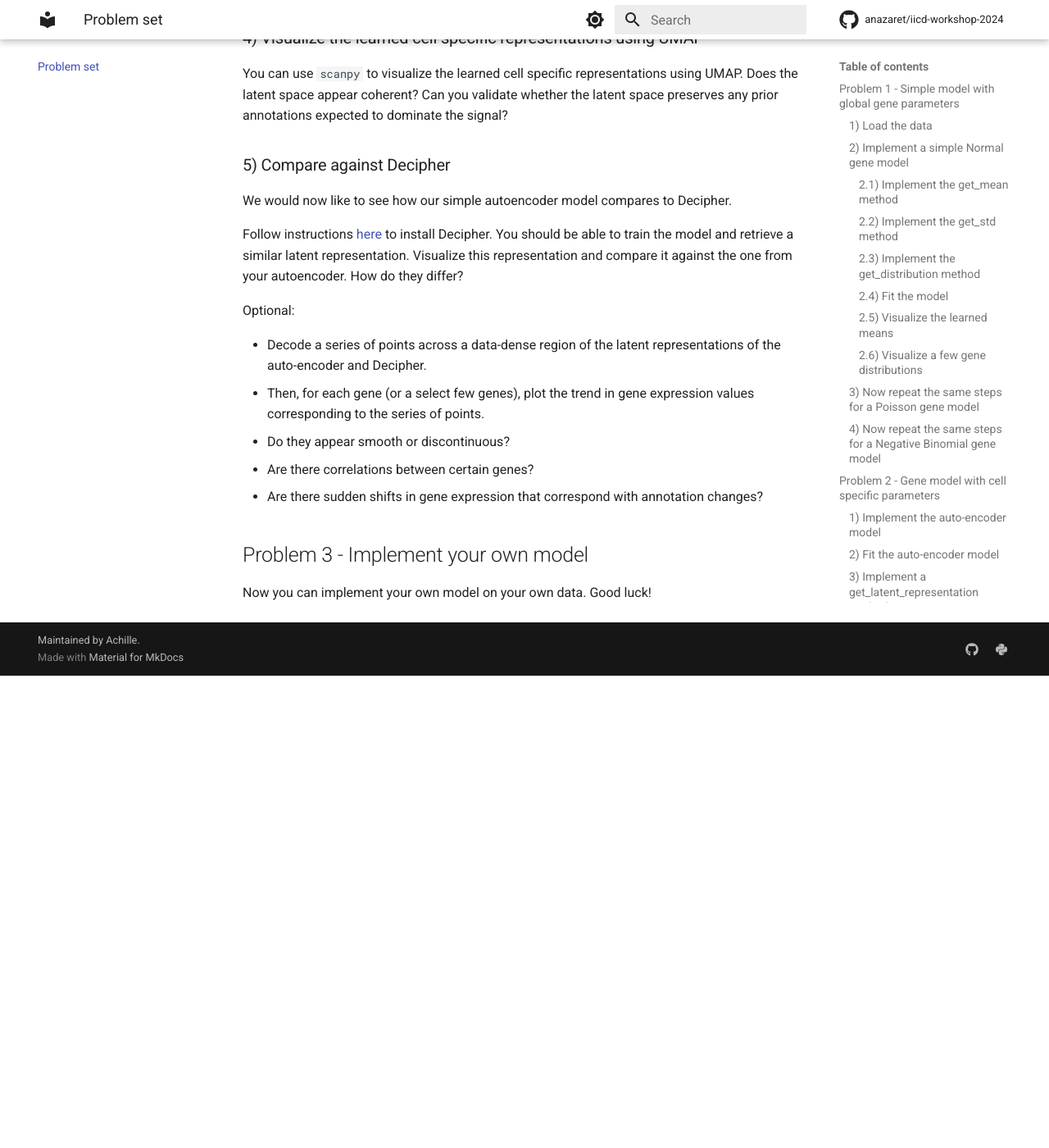
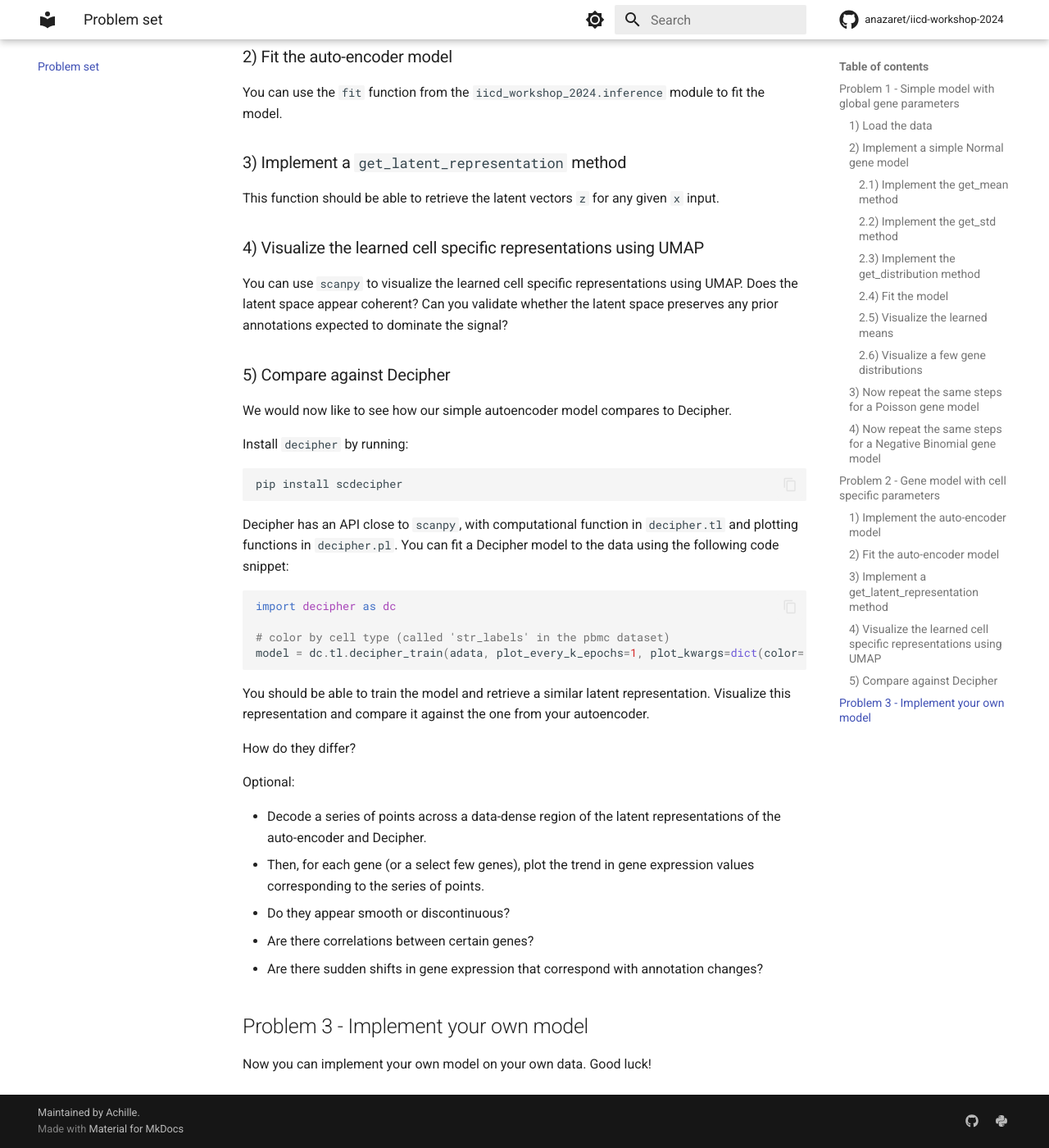
Before and after one commit to ANazaret/iicd-workshop-2024, an MkDocs documentation site: the page built from docs/problem_set.md, in a window 1280 px wide and 1400 px high, scrolled down 5029 px. Shown: the whole window at 82% size. Built offline with MkDocs 1.6.1 and Material for MkDocs 9.7.7, drawn with Linux system fonts in a browser that asks for light colours; comment, search, counter and statistics services are not loaded; before the commit the page ends 5853 px from its top, so only the background shows below that; some of the changed text lies outside the part shown.

````diff
--- a/docs/problem_set.md
+++ b/docs/problem_set.md
@@ -5,10 +5,23 @@
 
 In this problem set, we explore probabilistic modeling on scRNA-sequencing data.
 
+We recommend starting a new conda environment for this problem set.
+```bash
+
+conda create -n iicd-workshop python=3.11
+conda activate iicd-workshop
+```
+
 Before starting, make sure the `iicd-workshop-2024` package is installed.
 ```bash
 pip install iicd-workshop-2024
 ```
+
+As well as other dependencies:
+```bash
+pip install scvi-tools torch scanpy seaborn matplotlib
+```
+
 
 ## Problem 1 - Simple model with global gene parameters
 
@@ -63,8 +76,10 @@
 ```
 
 #### 2.1) Implement the `get_mean` method
+Look at the documentation for the [get_mean](references.md#iicd_workshop_2024.gene_model.BaseGeneModel.get_mean) method.
 
 #### 2.2) Implement the `get_std` method
+
 
 #### 2.3) Implement the `get_distribution` method
 
@@ -213,9 +228,24 @@
 ### 5) Compare against Decipher
 We would now like to see how our simple autoencoder model compares to Decipher.
 
-Follow instructions [here](https://github.com/azizilab/decipher?tab=readme-ov-file#readme) to install Decipher.
+Install `decipher` by running:
+```bash
+pip install scdecipher
+```
+
+Decipher has an API close to `scanpy`, with computational function in `decipher.tl` and plotting functions in `decipher.pl`.
+You can fit a Decipher model to the data using the following code snippet:
+```python
+import decipher as dc
+
+# color by cell type (called 'str_labels' in the pbmc dataset)
+model = dc.tl.decipher_train(adata, plot_every_k_epochs=1, plot_kwargs=dict(color='str_labels'))
+```
+
 You should be able to train the model and retrieve a similar latent representation.
-Visualize this representation and compare it against the one from your autoencoder. How do they differ?
+Visualize this representation and compare it against the one from your autoencoder.
+
+How do they differ?
 
 Optional:
 
````
Also changed, not shown: 1 other file.
